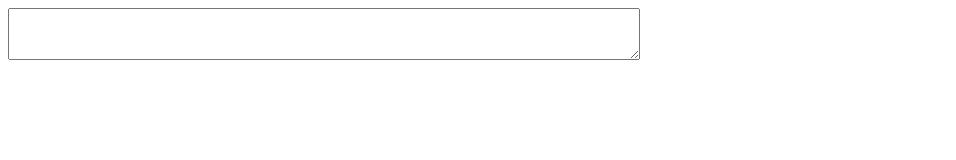
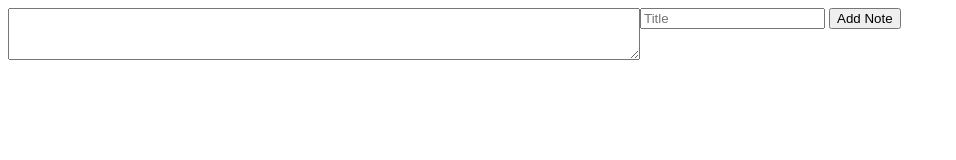
Before and after one commit to HawkExtensionTeam/Hawk, a browser extension: page add_note.html in a window 1280 px wide. Shown: the whole page, without its empty margins (0-956 px from the left). Drawn offline with Linux system fonts and the light colour scheme.

Commit message:
Text input for note title and button for submit

```diff
--- a/add_note.html
+++ b/add_note.html
@@ -17,7 +17,16 @@
 
 </head>
 <body>
-<label for="editor"></label><textarea id="editor"></textarea>
+
+<form>
+
+
+    <label for="title"></label><input type="text" id="title" placeholder="Title" required>
+    <label for="editor"></label><textarea id="editor"></textarea>
+    <button type="button">Add Note</button>
+
+</form>
+
 <script src="assets/marked.min.js"></script>
 <script src="assets/simplemde.min.js"></script>
 <script src="assets/jquery-3.7.1.min.js"></script>
```
